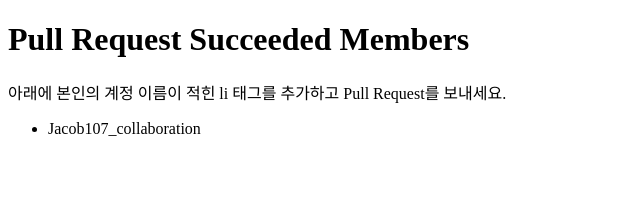
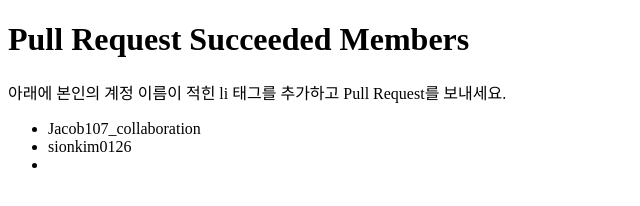
Before and after one commit to jocob107/collaboration1, a plain HTML site: page index.html in a window 1280 px wide. Shown: the whole page, without its empty margins (0-640 px from the left). Drawn offline with Linux system fonts and the light colour scheme.

Commit message:
시온 이름추가

```diff
--- a/index.html
+++ b/index.html
@@ -7,6 +7,7 @@
     </p>
     <ul>
       <li>Jacob107_collaboration</li>
+      <li>sionkim0126<li>
 
     </ul>
   </body>
```
